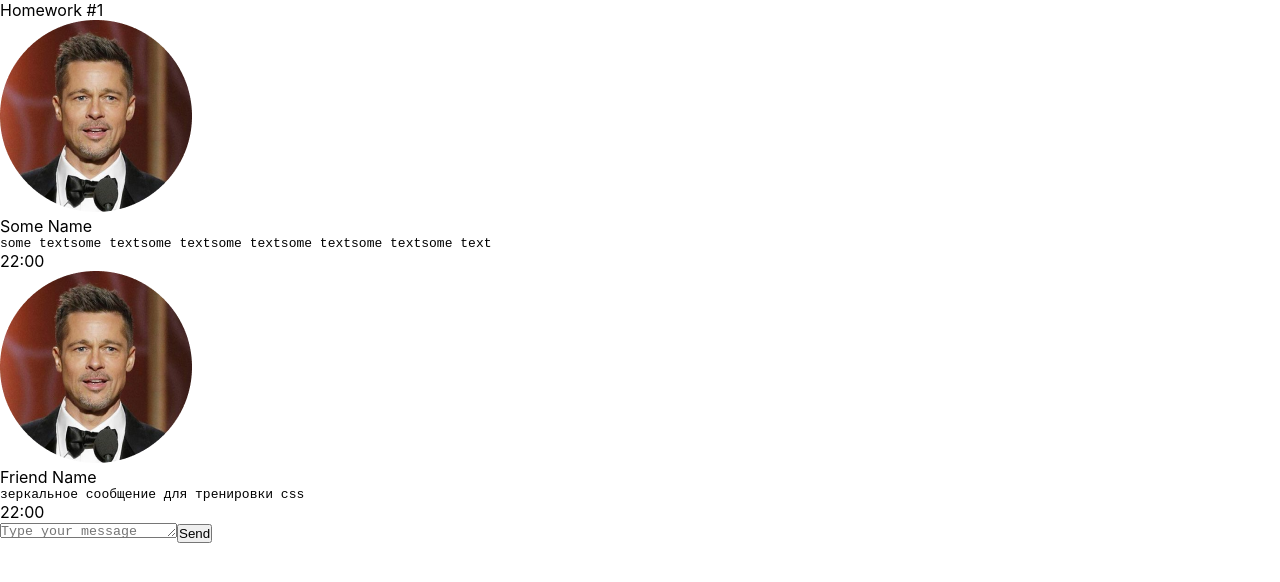
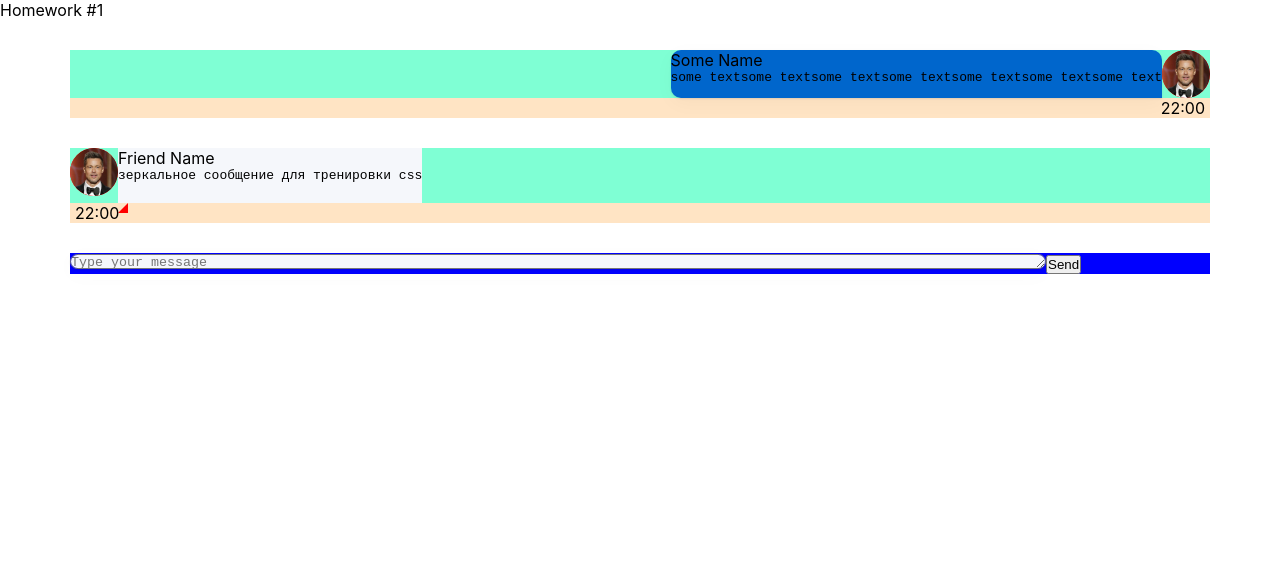
Before and after one commit to ArtemHard/hws2, a React (Create React App) app: page / in a window 1280 px wide. Shown: the top 582 px of the page. Built offline with nearby package versions, Linux system fonts and the light colour scheme.

Commit message:
add bad style

```diff
--- a/src/s2-homeworks/hw01/friend-message/FriendMessage.module.css
+++ b/src/s2-homeworks/hw01/friend-message/FriendMessage.module.css
@@ -1,21 +1,34 @@
 .friendMessage {
-
+background-color: bisque;
+display: flex;
+flex-direction: column;
+margin: 30px 70px
 }
 
 .friendImageAndText {
+background-color: aquamarine;
+display: flex;
 
 }
 
 .friendImageAndText img {
-
+background-color: red;
+width: 48px;
+height: 48px;
+border-radius: 50%;
 }
 
 .friendText {
-
+background-color: #F5F7FB;
+;
 }
 
 .friendText:after {
-
+    content: '';
+    width: 0;
+    height: 0;
+    border-bottom: 10px solid red;
+    border-left: 10px solid transparent;
 }
 
 .friendName {
@@ -27,5 +40,5 @@
 }
 
 .friendTime {
-
+    margin-left: 5px;
 }
--- a/src/s2-homeworks/hw01/message-sender/MessageSender.module.css
+++ b/src/s2-homeworks/hw01/message-sender/MessageSender.module.css
@@ -1,9 +1,16 @@
 .sendForm {
+
+    margin: 30px 70px;
+    background: blue;
 
 }
 
 .textarea {
-
+    width: 976px;
+    height: 40px;
+    background: #F5F7FB;
+    box-shadow: 0px 5px 20px rgba(29, 33, 38, 0.03), 0px 1px 2px rgba(29, 33, 38, 0.1);
+    border-radius: 20px;
 }
 
 .button {
--- a/src/s2-homeworks/hw01/message/Message.module.css
+++ b/src/s2-homeworks/hw01/message/Message.module.css
@@ -1,18 +1,30 @@
 .message {
-display: flex;
+    background-color: bisque;
+    display: flex;
     flex-direction: column;
-
+    /* justify-content: flex-end; */
+    margin: 30px 70px
 }
 
 .imageAndText {
-
+    background-color: aquamarine;
+    display: flex;
+    flex-direction: row-reverse;
 }
 
 .imageAndText img {
-
+    background-color: red;
+    width: 48px;
+    height: 48px;
+    border-radius: 50%;
 }
 
 .text {
+    background: #0066CC;
+    border-radius: 10px 10px 0 10px;
+    box-shadow: 0px 5px 20px rgba(29, 33, 38, 0.03), 0px 1px 2px rgba(29, 33, 38, 0.1);
+    margin-left: 15px;
+
 
 }
 
@@ -29,5 +41,7 @@ display: flex;
 }
 
 .time {
-
+display: flex;
+justify-content: flex-end;
+margin-right: 5px;
 }
```
